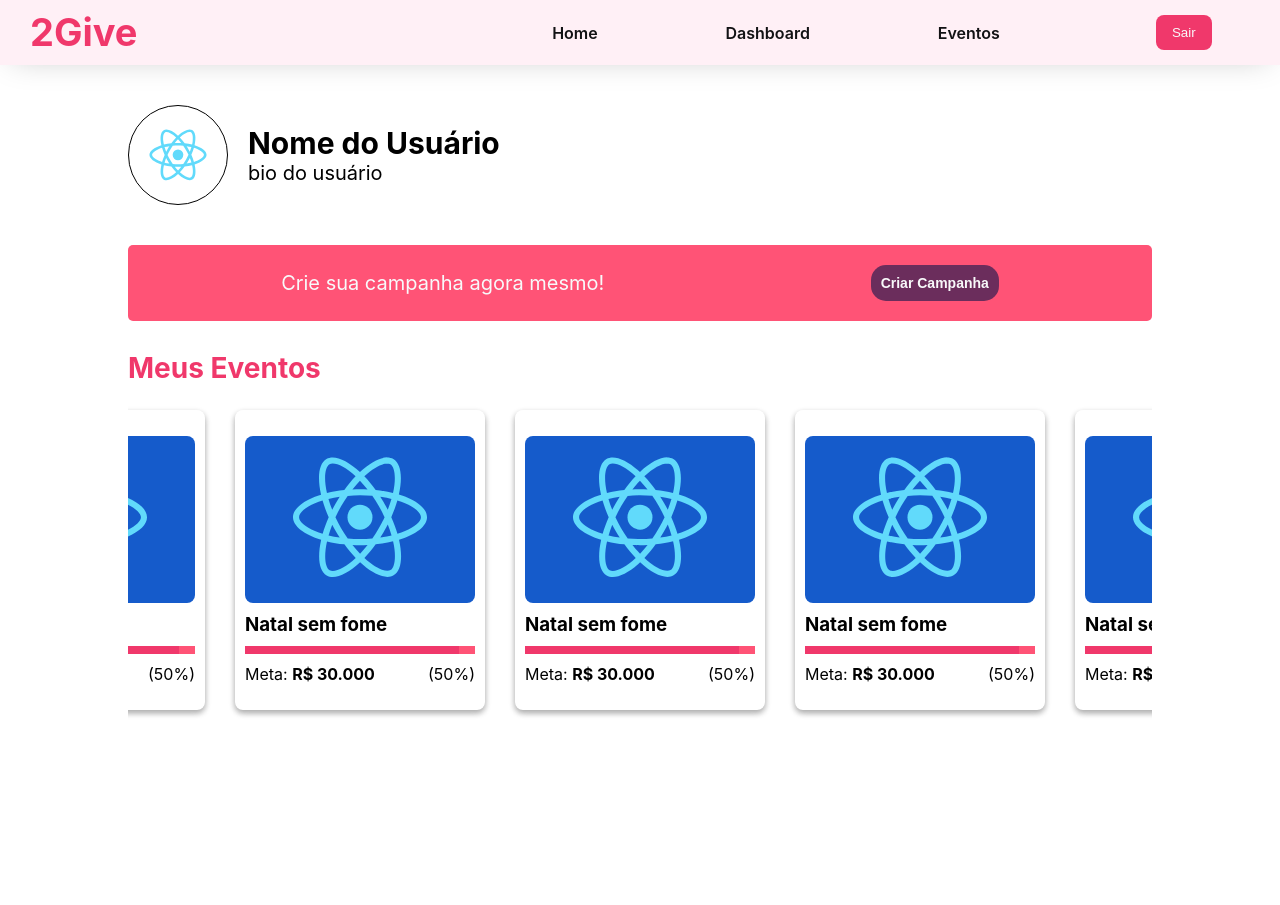
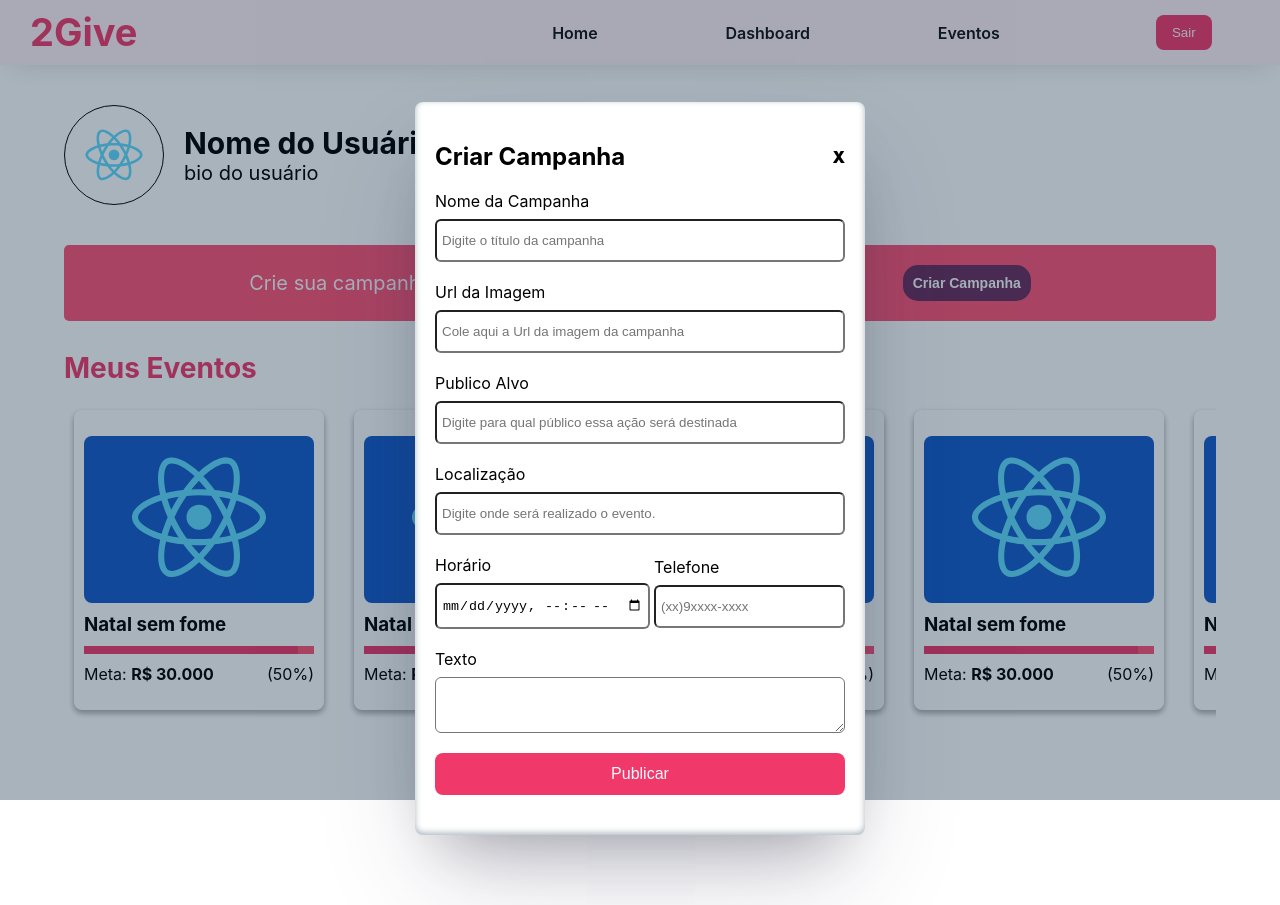
Before and after one commit to JuniorSantos05/2Give, a React (Create React App) app: page / in a window 1280 px wide. Both pictures are taken after a click on the button "Criar Campanha". Built offline with nearby package versions, Linux system fonts and the light colour scheme.

Commit message:
add react hook form

```diff
--- a/package.json
+++ b/package.json
@@ -3,8 +3,13 @@
   "version": "0.1.0",
   "private": true,
   "dependencies": {
+    "@fortawesome/fontawesome-svg-core": "^6.2.0",
+    "@fortawesome/free-regular-svg-icons": "^6.2.0",
+    "@fortawesome/free-solid-svg-icons": "^6.2.0",
+    "@fortawesome/react-fontawesome": "^0.2.0",
     "@hookform/resolvers": "^2.9.10",
     "@nextui-org/react": "^1.0.0-beta.10",
+    "@react-icons/all-files": "^4.1.0",
     "@testing-library/jest-dom": "^5.14.1",
     "@testing-library/react": "^13.0.0",
     "@testing-library/user-event": "^13.2.1",
--- a/src/components/CardUserPage/styled.ts
+++ b/src/components/CardUserPage/styled.ts
@@ -17,6 +17,13 @@ export const CardEvents = styled.li`
   border-radius: 8px;
 
   box-shadow: rgba(0, 0, 0, 0.16) 0px 3px 6px, rgba(0, 0, 0, 0.23) 0px 3px 6px;
+
+  transition: all 0.5s;
+  cursor: pointer;
+
+  :hover {
+    transform: scale(1.15);
+  }
   figure {
     border-radius: 8px;
 
@@ -31,10 +38,8 @@ export const CardEvents = styled.li`
   .container {
     height: 8px;
     background-color: ${colors.colorPrimarySoft};
-    position: relative;
   }
   .container .progress-bar {
-    position: absolute;
     height: 100%;
     background-color: ${colors.colorPrimary};
     animation: progress-animation 5s infinite;
--- a/src/components/HeaderUserPage/index.tsx
+++ b/src/components/HeaderUserPage/index.tsx
@@ -1,10 +1,27 @@
 import { Link } from "react-router-dom";
 import StylerHeaderUser from "./style";
+import { AiOutlineMenu } from "react-icons/ai";
+import { GiveContext } from "../../contexts/GiveContext";
+import { useContext } from "react";
 
 export const HeaderUserPage = () => {
+  const { showMenu, setShowMenu } = useContext(GiveContext);
+
   return (
     <StylerHeaderUser>
       <h1>2Give</h1>
+      {showMenu ? (
+        <p
+          onClick={() => {
+            setShowMenu(false);
+          }}
+        >
+          X
+        </p>
+      ) : (
+        <AiOutlineMenu onClick={() => setShowMenu(true)} />
+      )}
+
       <nav>
         <ul>
           <li>
--- a/src/components/HeaderUserPage/style.ts
+++ b/src/components/HeaderUserPage/style.ts
@@ -18,6 +18,16 @@ const StylerHeaderUser = styled.header`
     line-height: 45px;
 
     color: ${colors.colorPrimary};
+  }
+
+  svg {
+    color: ${colors.colorPrimary};
+  }
+
+  @media (min-width: 460px) {
+    svg {
+      display: none;
+    }
   }
 
   nav {
@@ -63,6 +73,10 @@ const StylerHeaderUser = styled.header`
         background-color: ${colors.colorPrimarySoft};
       }
     }
+
+    @media (max-width: 460px) {
+      display: none;
+    }
   }
 `;
 
--- /dev/null
+++ b/src/components/MenuMobileUser/index.tsx
@@ -0,0 +1,22 @@
+import { Link } from "react-router-dom";
+import { DivMenuMobile } from "./style";
+
+export const MenuMobile = () => {
+  return (
+    <DivMenuMobile>
+      <ul>
+        <li>
+          <Link to={""}>Home</Link>
+        </li>
+        <li>
+          {" "}
+          <Link to={""}>Dashboard</Link>
+        </li>
+        <li>
+          {" "}
+          <Link to={""}>Eventos</Link>
+        </li>
+      </ul>
+    </DivMenuMobile>
+  );
+};
--- /dev/null
+++ b/src/components/MenuMobileUser/style.ts
@@ -0,0 +1,50 @@
+import styled from "styled-components";
+import { colors } from "../../styles/Global/colors";
+
+export const DivMenuMobile = styled.div`
+  width: 100vw;
+  height: 100vh;
+
+  position: absolute;
+
+  background-color: #fff0f6;
+
+  animation: show-menu 0.4s;
+
+  top: 7%;
+
+  @keyframes show-menu {
+    0% {
+      top: 0;
+    }
+    100% {
+      top: 1;
+    }
+  }
+
+  ul {
+    display: flex;
+    flex-direction: column;
+    justify-content: flex-start;
+
+    margin: 15px 30px;
+
+    li {
+      font-weight: 600;
+      font-size: 16px;
+
+      align-items: flex-start;
+
+      margin: 12px 0;
+    }
+    a {
+      transition: all 0.3s;
+
+      color: ${colors.colorGrey4};
+
+      :hover {
+        color: ${colors.colorPrimary};
+      }
+    }
+  }
+`;
--- /dev/null
+++ b/src/components/ModalCampaign/index.tsx
@@ -0,0 +1,90 @@
+import { useContext } from "react";
+import { GiveContext } from "../../contexts/GiveContext";
+import { StyleModalCampaign } from "./style";
+import * as yup from "yup";
+import { useForm } from "react-hook-form";
+import { yupResolver } from "@hookform/resolvers/yup";
+
+export const ModalCampaign = () => {
+  const { setCloseModal } = useContext(GiveContext);
+
+  const formSchemaCampaign = yup.object().shape({
+    name: yup.string().required("Campo Obrigatório"),
+    urlImage: yup.string().required("Campo Obrigatório"),
+    target_public: yup.string().required("Campo Obrigatório"),
+    location: yup.string().required("Campo Obrigatório"),
+    timeEvent: yup.string().required("Campo Obrigatório"),
+    phone: yup.string().required("Campo Obrigatório"),
+    description: yup.string().required("Campo Obrigatório"),
+  });
+
+  const { register, handleSubmit } = useForm({
+    resolver: yupResolver(formSchemaCampaign),
+  });
+
+  return (
+    <StyleModalCampaign>
+      <form onSubmit={handleSubmit("")}>
+        <div>
+          <h2>Criar Campanha</h2>
+          <p onClick={() => setCloseModal(false)}>X</p>
+        </div>
+        <label htmlFor="name">
+          Nome da Campanha
+          <input
+            type="text"
+            placeholder="Digite o título da campanha"
+            {...register("name")}
+          />
+        </label>
+
+        <label htmlFor="urlImage">
+          Url da Imagem
+          <input
+            type="text"
+            placeholder="Cole aqui a Url da imagem da campanha"
+            {...register("urlImage")}
+          />
+        </label>
+
+        <label htmlFor="target_public">
+          Publico Alvo
+          <input
+            type="text"
+            placeholder="Digite para qual público essa ação será destinada"
+            {...register("target_public")}
+          />
+        </label>
+        <label htmlFor="location">
+          Localização
+          <input
+            type="text"
+            placeholder="Digite onde será realizado o evento."
+            {...register("location")}
+          />
+        </label>
+        <div>
+          <label htmlFor="timeEvent">
+            Horário
+            <input type="datetime-local" {...register("timeEvent")} />
+          </label>
+
+          <label htmlFor="phone">
+            Telefone
+            <input
+              type="text"
+              placeholder="(xx)9xxxx-xxxx"
+              {...register("phone")}
+            />
+          </label>
+        </div>
+        <label htmlFor="description">
+          Texto
+          <textarea {...register("description")}></textarea>
+        </label>
+
+        <button type="submit">Publicar</button>
+      </form>
+    </StyleModalCampaign>
+  );
+};
--- /dev/null
+++ b/src/components/ModalCampaign/style.ts
@@ -0,0 +1,93 @@
+import styled from "styled-components";
+import { colors } from "../../styles/Global/colors";
+
+export const StyleModalCampaign = styled.div`
+  width: 100vw;
+  height: 100vh;
+  position: absolute;
+
+  background-color: rgba(10, 37, 64, 0.35);
+
+  animation: show-modal 0.7s;
+
+  @keyframes show-modal {
+    0% {
+      opacity: 0;
+    }
+    100% {
+      opacity: 1;
+    }
+  }
+
+  p {
+    cursor: pointer;
+
+    font-weight: 900;
+  }
+
+  form {
+    display: flex;
+    flex-direction: column;
+    justify-content: center;
+
+    background-color: white;
+
+    position: relative;
+
+    width: 450px;
+    min-width: 360px;
+
+    gap: 20px;
+    margin: 8% auto;
+    padding: 40px 20px;
+
+    border-radius: 8px;
+    box-shadow: rgba(50, 50, 93, 0.25) 0px 50px 100px -20px,
+      rgba(0, 0, 0, 0.3) 0px 30px 60px -30px,
+      rgba(10, 37, 64, 0.35) 0px -2px 6px 0px inset;
+
+    transition: all 0.3s;
+
+    label {
+      display: flex;
+      flex-direction: column;
+
+      gap: 8px;
+
+      input {
+        padding: 12px 5px;
+
+        border-radius: 6px;
+      }
+
+      textarea {
+        padding: 12px 5px;
+
+        border-radius: 6px;
+      }
+    }
+
+    div {
+      display: flex;
+      align-items: center;
+      justify-content: space-between;
+    }
+
+    button {
+      padding: 12px;
+
+      border-radius: 8px;
+
+      font-size: 16px;
+
+      background-color: ${colors.colorPrimary};
+      color: ${colors.colorGrey0};
+
+      transition: all 0.3s;
+
+      :hover {
+        background-color: ${colors.colorPrimarySoft};
+      }
+    }
+  }
+`;
--- a/src/contexts/GiveContext.tsx
+++ b/src/contexts/GiveContext.tsx
@@ -1,6 +1,11 @@
-import { createContext, ReactNode } from "react";
+import { createContext, ReactNode, useState } from "react";
 
-interface IUserContext {}
+interface IUserContext {
+  showMenu: boolean;
+  setShowMenu: React.Dispatch<React.SetStateAction<boolean>>;
+  closeModal: boolean;
+  setCloseModal: React.Dispatch<React.SetStateAction<boolean>>;
+}
 
 interface IUserProviderProps {
   children: ReactNode;
@@ -9,8 +14,15 @@ interface IUserProviderProps {
 export const GiveContext = createContext<IUserContext>({} as IUserContext);
 
 const GiveProvider = ({ children }: IUserProviderProps) => {
+  const [showMenu, setShowMenu] = useState(false);
+  const [closeModal, setCloseModal] = useState(false);
+
   return (
-    <GiveContext.Provider value={"valores"}>{children}</GiveContext.Provider>
+    <GiveContext.Provider
+      value={{ showMenu, setShowMenu, closeModal, setCloseModal }}
+    >
+      {children}
+    </GiveContext.Provider>
   );
 };
 export default GiveProvider;
--- a/src/pages/UserPage/index.tsx
+++ b/src/pages/UserPage/index.tsx
@@ -1,13 +1,22 @@
 import { HeaderUserPage } from "../../components/HeaderUserPage";
-import { DivCampaign, SectionEvents, UserSection } from "./styled";
+import { DivCampaign, SectionEvents, UserSection } from "./style";
 import "./style.css";
 import { CardUserPage } from "../../components/CardUserPage";
 import logo from "../../../src/logo.svg";
+import { MenuMobile } from "../../components/MenuMobileUser";
+import { GiveContext } from "../../contexts/GiveContext";
+import { useContext } from "react";
+import { ModalCampaign } from "../../components/ModalCampaign";
 
 export const UserPage = () => {
+  const { showMenu, closeModal, setCloseModal } = useContext(GiveContext);
+
   return (
     <div>
+      {closeModal ? <ModalCampaign /> : null}
+
       <HeaderUserPage />
+      {showMenu ? <MenuMobile /> : null}
       <main>
         <UserSection>
           <figure>
@@ -20,7 +29,7 @@ export const UserPage = () => {
         </UserSection>
         <DivCampaign>
           <h2>Crie sua campanha agora mesmo!</h2>
-          <button>Criar Campanha</button>
+          <button onClick={() => setCloseModal(true)}>Criar Campanha</button>
         </DivCampaign>
         <SectionEvents>
           <h2>Meus Eventos</h2>
--- a/src/pages/UserPage/style.css
+++ b/src/pages/UserPage/style.css
@@ -1,15 +1,16 @@
 main {
 
     height: 100vh;
-    width: 80vw;
+    width: 90vw;
 
     margin: 0 auto;
+
 }
 
 ul {
 
     display: flex;
-    justify-content: center;
+    justify-content: flex-start;
 
     gap: 10px;
 
--- a/src/pages/UserPage/styled.ts
+++ b/src/pages/UserPage/style.ts
@@ -63,6 +63,20 @@ export const DivCampaign = styled.div`
 
     background-color: #6b2d5c;
     color: ${colors.colorGrey0};
+
+    transition: 0.3s;
+
+    :hover {
+      background-color: #6b2d5c80;
+    }
+  }
+
+  @media (max-width: 530px) {
+    flex-direction: column;
+
+    gap: 20px;
+
+    text-align: center;
   }
 `;
 
```
Also changed, not shown: 1 other file (tests, documents, lock files or other folders).
